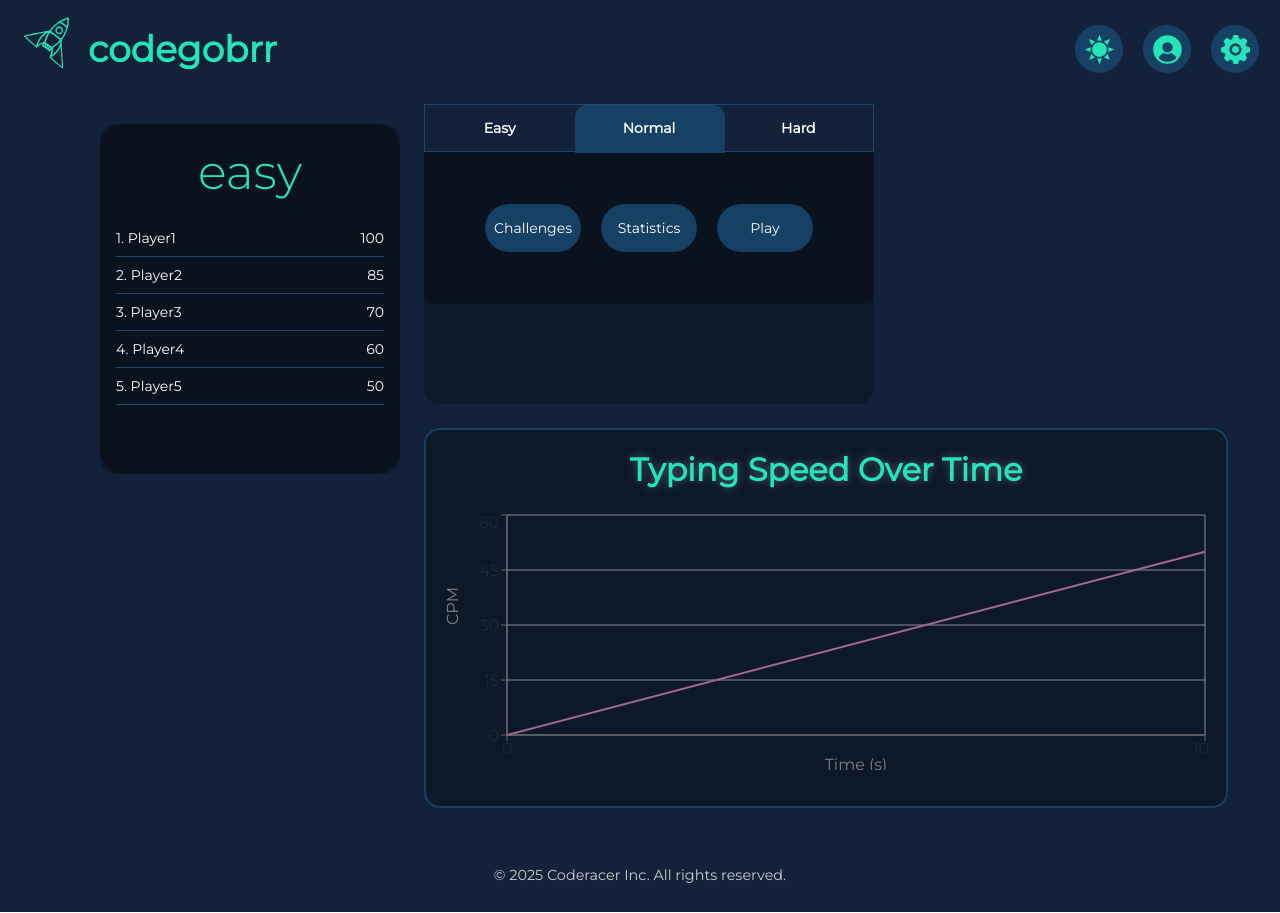
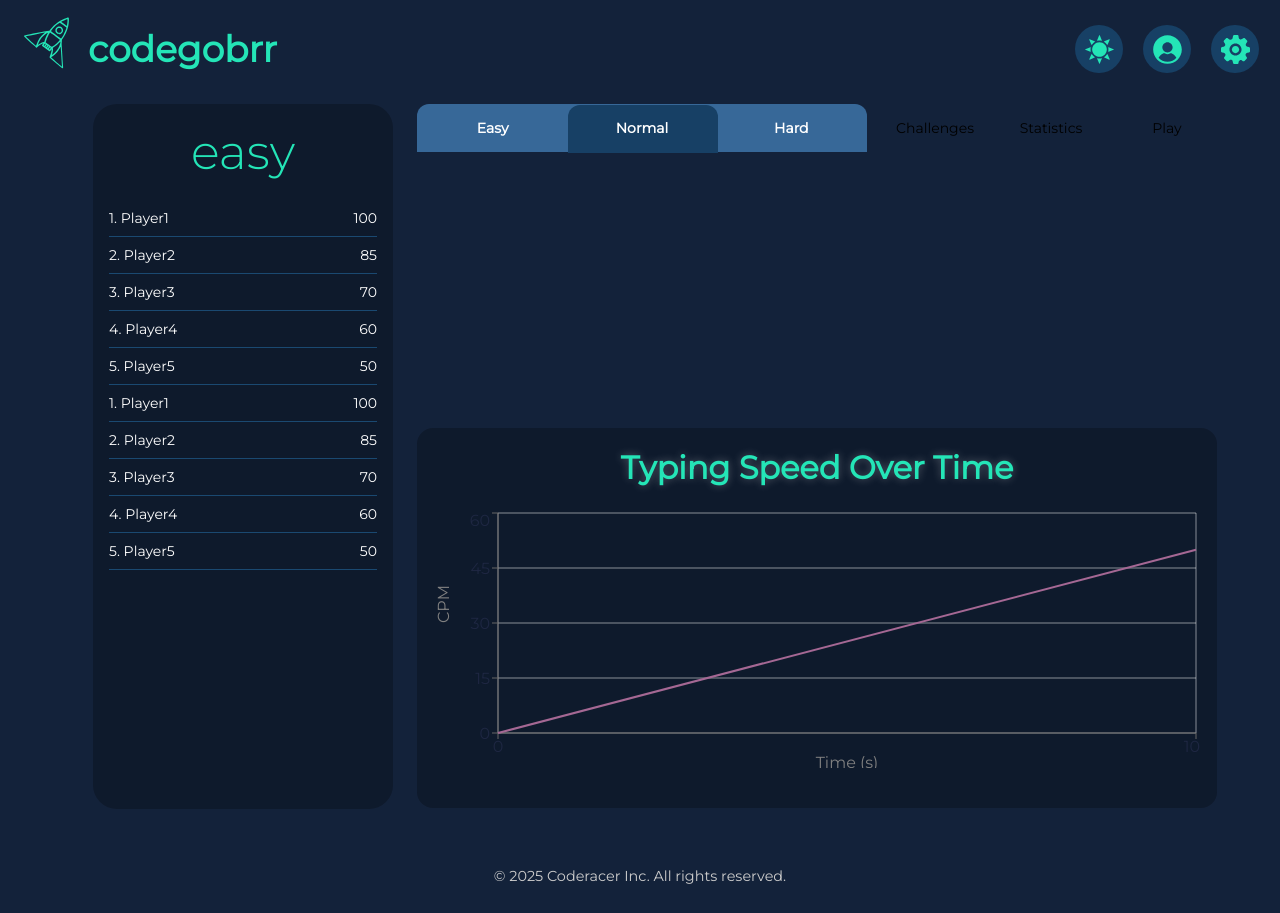
Before and after one commit to JavaBootcampJuly2025/Coderacer, a React (Create React App) app in the folder frontend/: page / in a window 1280 px wide. Built offline with nearby package versions, Linux system fonts and the light colour scheme.

Commit message:
Progress on difficulty selection

```diff
--- a/frontend/src/components/Leaderboard.jsx
+++ b/frontend/src/components/Leaderboard.jsx
@@ -12,11 +12,15 @@ const Leaderboard = ({ type }) => {
         { rank: 2, name: 'Player2', score: 85 },
         { rank: 3, name: 'Player3', score: 70 },
         { rank: 4, name: 'Player4', score: 60 },
+        { rank: 5, name: 'Player5', score: 50 },{ rank: 1, name: 'Player1', score: 100 },
+        { rank: 2, name: 'Player2', score: 85 },
+        { rank: 3, name: 'Player3', score: 70 },
+        { rank: 4, name: 'Player4', score: 60 },
         { rank: 5, name: 'Player5', score: 50 },
     ];
 
     return (
-        <div className="w-[300px] h-[350px] bg-[var(--leaderboard-bg)] rounded-3xl flex flex-col">
+        <div className="w-[300px] h-[705px] bg-[var(--leaderboard-bg)] rounded-3xl flex flex-col">
             <div className="h-24 flex items-center justify-center">
                 <span className="text-[var(--accent)] text-5xl font-montserrat font-light">
                     {selectedType}
--- a/frontend/src/components/RightPanel.jsx
+++ b/frontend/src/components/RightPanel.jsx
@@ -2,29 +2,93 @@ import React from 'react';
 import { useNavigate } from 'react-router-dom';
 import LevelSwitch from './ui/LevelSwitch';
 import LanguageGrid from './LanguageGrid';
+import { useTheme } from '../styles/ThemeContext';
+
+// Configuration object for the RightPanel component
+const CONFIG = {
+    panel: {
+        width: '450px',
+        height: '200px',
+        borderRadius: '10px',
+        backgroundColor: 'var(--leaderboard-bg)',
+        flexDirection: 'column',
+        className: 'flex',
+    },
+    container: {
+        paddingX: '5',
+        spacingY: '5',
+        className: 'flex-grow flex flex-col justify-center',
+    },
+    buttonContainer: {
+        spacingX: '5',
+        className: 'flex justify-center',
+    },
+    buttons: [
+        {
+            label: 'Challenges',
+            path: '/challenges',
+            width: '24',
+            height: '12',
+            backgroundColor: 'var(--primary-button)',
+            hoverBackgroundColor: 'var(--primary-button-hover)',
+            textColor: 'var(--text)',
+            font: 'montserrat',
+            fontSize: 'sm',
+            borderRadius: 'full',
+            transition: 'colors duration-200',
+            className: 'flex items-center justify-center cursor-pointer',
+        },
+        {
+            label: 'Statistics',
+            path: '/statistics',
+            width: '24',
+            height: '12',
+            backgroundColor: 'var(--primary-button)',
+            hoverBackgroundColor: 'var(--primary-button-hover)',
+            textColor: 'var(--text)',
+            font: 'montserrat',
+            fontSize: 'sm',
+            borderRadius: 'full',
+            transition: 'colors duration-200',
+            className: 'flex items-center justify-center cursor-pointer',
+        },
+        {
+            label: 'Play',
+            path: '/level?id=1',
+            width: '24',
+            height: '12',
+            backgroundColor: 'var(--primary-button)',
+            hoverBackgroundColor: 'var(--primary-button-hover)',
+            textColor: 'var(--text)',
+            font: 'montserrat',
+            fontSize: 'sm',
+            borderRadius: 'full',
+            transition: 'colors duration-200',
+            className: 'flex items-center justify-center cursor-pointer',
+        },
+    ],
+};
 
 const RightPanel = () => {
     const navigate = useNavigate();
 
-    const handlePlayClick = () => {
-        navigate('/level?id=1');
-    };
-    const handleChallengesClick = () => navigate('/challenges');
-    const handleStatisticsClick = () => navigate('/statistics');
+    const handleNavigation = (path) => () => navigate(path);
 
     return (
-        <div className="w-[450px] h-[200px] rounded-[10px] bg-[var(--leaderboard-bg)] flex flex-col">
+        <div
+            className={`w-${CONFIG.panel.width} h-${CONFIG.panel.height} rounded-${CONFIG.panel.borderRadius} bg-${CONFIG.panel.backgroundColor} ${CONFIG.panel.className} flex-column`}
+        >
             <LevelSwitch />
             {/*<LanguageGrid />*/}
-            <div className="flex-grow flex flex-col justify-center space-y-5 px-5">
-                <div className="flex justify-center space-x-5">
-                    {['Challenges', 'Statistics', 'Play'].map((label, index) => (
+            <div className={`${CONFIG.container.className} space-y-${CONFIG.container.spacingY} px-${CONFIG.container.paddingX}`}>
+                <div className={`${CONFIG.buttonContainer.className} space-x-${CONFIG.buttonContainer.spacingX}`}>
+                    {CONFIG.buttons.map((button, index) => (
                         <button
                             key={index}
-                            className="w-24 h-12 bg-[var(--primary-button)] rounded-full flex items-center justify-center text-[var(--text)] text-sm font-montserrat cursor-pointer hover:bg-[var(--primary-button-hover)] transition-colors duration-200"
-                            onClick={label === 'Play' ? handlePlayClick : label === 'Challenges' ? handleChallengesClick : handleStatisticsClick}
+                            className={`w-${button.width} h-${button.height} bg-${button.backgroundColor} rounded-${button.borderRadius} text-${button.textColor} text-${button.fontSize} font-${button.font} hover:bg-${button.hoverBackgroundColor} transition-${button.transition} ${button.className}`}
+                            onClick={handleNavigation(button.path)}
                         >
-                            {label}
+                            {button.label}
                         </button>
                     ))}
                 </div>
--- a/frontend/src/components/SpeedChart.jsx
+++ b/frontend/src/components/SpeedChart.jsx
@@ -2,6 +2,7 @@ import React from 'react';
 import { LineChart, Line, XAxis, YAxis, Tooltip, CartesianGrid, ResponsiveContainer, Area } from 'recharts';
 import { useTheme } from '../styles/ThemeContext';
 import themes from '../styles/colors';
+import colors from '../styles/colors'; // Import colors
 
 const SpeedChart = ({ endTime, speedLog }) => {
     const { theme } = useTheme();
@@ -17,7 +18,7 @@ const SpeedChart = ({ endTime, speedLog }) => {
     }));
 
     return (
-        <div className="w-[800px] h-[300px] p-4">
+        <div className="w-[800px] h-[380px] p-4 bg-[var(--leaderboard-bg)] rounded-2xl">
             <h3 className="chart-title">Typing Speed Over Time</h3>
             <ResponsiveContainer width="100%" height={260}>
                 <LineChart data={speedLog}>
--- a/frontend/src/components/ui/LevelSwitch.jsx
+++ b/frontend/src/components/ui/LevelSwitch.jsx
@@ -1,48 +1,78 @@
 import React, { useState } from 'react';
 import { useTheme } from '../../styles/ThemeContext';
 
-// Constant for corner radius (in pixels)
-const CORNER_RADIUS = 12;
+// Configuration object for the LevelSwitch component
+const CONFIG = {
+    cornerRadius: 12,
+    panel: {
+        width: '450px',
+        height: '12',
+        backgroundColor: 'var(--inbetween)',
+        borderRadius: '12px 12px 0 0', // Rounded top corners, square bottom
+        borderColor: 'var(--transparent)',
+    },
+    slider: {
+        width: '150px',
+        height: '12',
+        backgroundColor: 'var(--primary-button)',
+        borderRadius: '12px 12px 0 0',
+        borderColor: 'var(--transparent)',
+        transition: 'transform 0.4s cubic-bezier(0.68, -0.55, 0.265, 1.55)', // Fancier animation without scale
+    },
+    button: {
+        textColor: 'var(--text)',
+        font: 'montserrat',
+        fontSize: 'sm',
+        fontWeight: 'semibold',
+        zIndex: '20',
+    },
+    hoverOverlay: {
+        backgroundColor: 'var(--primary-button-hover)',
+        borderRadius: '12px 12px 0 0',
+        transition: 'opacity 0.2s ease-in-out',
+    },
+    options: ['Easy', 'Normal', 'Hard'],
+    defaultOption: 'Normal',
+};
 
 const LevelSwitch = () => {
     const { theme } = useTheme();
-    const [selected, setSelected] = useState('Normal');
+    const [selected, setSelected] = useState(CONFIG.defaultOption);
 
-    const options = ['Easy', 'Normal', 'Hard'];
+    const options = CONFIG.options;
     console.log('Options:', options, 'Selected:', selected); // Debug log
 
     const selectedIndex = options.indexOf(selected);
     const sliderStyle = {
-        transform: `translateX(${selectedIndex * 150}px)`,
-        backgroundColor: `var(--primary-button)`,
-        transition: 'transform 0.3s ease-in-out',
-        borderRadius: `${CORNER_RADIUS}px ${CORNER_RADIUS}px 0 0`,
+        transform: `translateX(${selectedIndex * parseInt(CONFIG.slider.width)}px)`,
+        backgroundColor: CONFIG.slider.backgroundColor,
+        transition: CONFIG.slider.transition,
+        borderRadius: CONFIG.slider.borderRadius,
     };
 
     return (
         <div
-            className={`flex w-[450px] h-12 bg-[var(--background)] rounded-[${CORNER_RADIUS}px ${CORNER_RADIUS}px 0 0] overflow-hidden border border-[var(--border-gray)]`}
+            className={`flex w-[${CONFIG.panel.width}] h-${CONFIG.panel.height} bg-[${CONFIG.panel.backgroundColor}] overflow-hidden border border-[${CONFIG.panel.borderColor}]`}
+            style={{ borderRadius: CONFIG.panel.borderRadius }} // Apply border radius directly
         >
             <div
-                className="absolute w-[150px] h-12"
+                className={`absolute w-[${CONFIG.slider.width}] h-${CONFIG.slider.height}`}
                 style={sliderStyle}
             />
             {options.map((option) => (
                 <button
                     key={option}
                     onClick={() => setSelected(option)}
-                    className="relative flex-1 h-full flex items-center justify-center text-[var(--text)] font-montserrat text-sm font-semibold z-20"
+                    className={`relative flex-1 h-full flex items-center justify-center text-[${CONFIG.button.textColor}] font-${CONFIG.button.font} text-${CONFIG.button.fontSize} font-${CONFIG.button.fontWeight} z-${CONFIG.button.zIndex}`}
                 >
-                    {selected !== option && (
-                        <div
-                            className="absolute inset-0 transition-opacity duration-200 hover:opacity-100 opacity-0"
-                            style={{
-                                backgroundColor: `var(--primary-button-hover)`,
-                                borderRadius: `${CORNER_RADIUS}px ${CORNER_RADIUS}px 0 0`,
-                            }}
-                        />
-                    )}
-                    <span className="relative z-30">{option}</span>
+                    <div
+                        className={`absolute inset-0 opacity-0 hover:opacity-100 ${CONFIG.hoverOverlay.transition}`}
+                        style={{
+                            backgroundColor: CONFIG.hoverOverlay.backgroundColor,
+                            borderRadius: CONFIG.hoverOverlay.borderRadius,
+                        }}
+                    />
+                    <span className="relative z-30 pointer-events-none">{option}</span>
                 </button>
             ))}
         </div>
--- a/frontend/src/pages/Home.js
+++ b/frontend/src/pages/Home.js
@@ -6,6 +6,9 @@ import Footer from '../components/Footer';
 import Leaderboard from '../components/Leaderboard';
 import '../App.css';
 import { useLevelContext } from '../context/LevelContext';
+import colors from '../styles/colors'; // Import colors
+import { useTheme } from '../styles/ThemeContext'
+
 
 // Configuration object for layout, sizes, spacing, and styling
 const CONFIG = {
@@ -32,7 +35,7 @@ const CONFIG = {
         padding: 'py-6', // 24px
     },
     // SpeedChart and RightPanel row
-    chartPanelRow: {
+    mainRow: {
         flexDirection: 'flex-row',
         justifyContent: 'justify-center',
         alignItems: 'items-start',
@@ -48,22 +51,20 @@ const CONFIG = {
     speedChart: {
         width: 'w-5/5', // 60% of container
         height: 'h-[380px]',
-        backgroundColor: 'bg-[#0000004E]', // Semi-transparent
-        border: 'border-2 border-[#174065]',
+        // backgroundColor: 'bg-[var(--leaderboard-bg)]', // Semi-transparent
+        // border: 'border-2 border-[#174065]',
         borderRadius: 'rounded-2xl', // 16px
     },
     // RightPanel
     rightPanel: {
         width: 'w-5/5', // 40% of container
         height: 'h-[300px]',
-        backgroundColor: 'bg-[#0000004E]',
+        // backgroundColor: 'bg-[var(--leaderboard-bg)]',
         borderRadius: 'rounded-2xl',
     },
     // Leaderboard
     leaderboard: {
         width: 'w-[300px]',
-        margin: 'mt-5', // 20px
-        backgroundColor: 'bg-[#0000004E]',
         borderRadius: 'rounded-2xl',
     },
     // Footer
@@ -105,12 +106,13 @@ const Home = () => {
             <div
                 className={`main-body ${CONFIG.mainBody.width} ${CONFIG.mainBody.maxWidth} ${CONFIG.mainBody.flex} flex ${CONFIG.mainBody.flexDirection} ${CONFIG.mainBody.justifyContent} ${CONFIG.mainBody.padding}`}
             >
-                {/* Row for SpeedChart and RightPanel */}
-                <div className={`flex ${CONFIG.chartPanelRow.flexDirection} ${CONFIG.chartPanelRow.justifyContent} ${CONFIG.chartPanelRow.alignItems} ${CONFIG.chartPanelRow.gap}`}>
+                {/* Main Row */}
+                <div className={`flex ${CONFIG.mainRow.flexDirection} ${CONFIG.mainRow.justifyContent} ${CONFIG.mainRow.alignItems} ${CONFIG.mainRow.gap}`}>
                     {/* Leaderboard */}
                     <div className={`${CONFIG.leaderboard.width} ${CONFIG.leaderboard.margin} ${CONFIG.leaderboard.backgroundColor} ${CONFIG.leaderboard.borderRadius}`}>
                         <Leaderboard />
                     </div>
+                    {/* Chart and button column */}
                     <div className={`flex ${CONFIG.chartPanelCol.flexDirection} ${CONFIG.chartPanelCol.justifyContent} ${CONFIG.chartPanelCol.alignItems} ${CONFIG.chartPanelCol.gap}`}>
                         <div className={`${CONFIG.rightPanel.width} ${CONFIG.rightPanel.height} ${CONFIG.rightPanel.backgroundColor} ${CONFIG.rightPanel.borderRadius}`}>
                             <RightPanel />
--- a/frontend/src/styles/colors.js
+++ b/frontend/src/styles/colors.js
@@ -6,8 +6,8 @@ const themes = {
         incorrectChar: '#cd0b0b',
         unwrittenChar: '#2a6a9f', // Added for unwritten text
         caret: '#ffbe26',
-        primaryButton: '#174065',
-        primaryButtonHover: '#1a4971',
+        primaryButton: '#20375c',
+        primaryButtonHover: '#293750',
         background: '#13223A',
         text: '#fff',
         accent: '#24E5B7',
@@ -15,8 +15,9 @@ const themes = {
         border: 'rgba(255, 255, 255, 1)',
         footerText: '#ccc',
         borderGray: '#1a4971',
-        inbetween: '#164270',
+        inbetween: '#213049',
         light: '#164270',
+        transparent: 'rgba(0,0,0,0)'
     },
     light: {
         defaultChar: '#aaa',
@@ -33,8 +34,9 @@ const themes = {
         border: 'rgba(255, 255, 255, 0.5)',
         footerText: '#1e2742',
         borderGray: '#555',
-        inbetween: '#376898',
+        inbetween: '#00234d',
         light: '#164270',
+        transparent: 'rgba(0,0,0,0)'
     },
 };
 
--- a/frontend/src/styles/global.css
+++ b/frontend/src/styles/global.css
@@ -16,4 +16,5 @@
     --border-gray: #1a4971;
     --inbetween: #376898;
     --light: #164270;
+    --transparent: rgba(0,0,0,0);
 }
```
